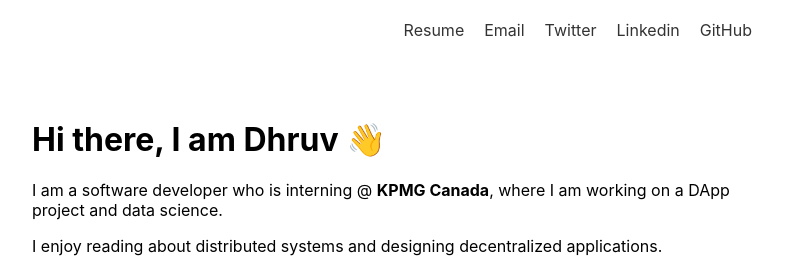
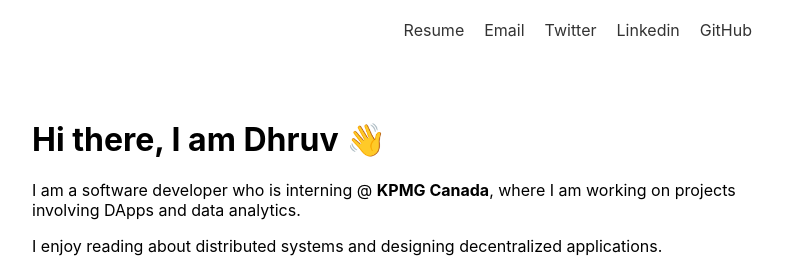
Before and after one commit to dbvora03/portfolio, a Next.js app: page / in a window 1280 px wide. Shown: the top 270 px of the page, without its empty margins (238-1041 px from the left). Built offline with nearby package versions, Linux system fonts and the light colour scheme.

Commit message:
fixed header

```diff
--- a/pages/index.js
+++ b/pages/index.js
@@ -26,7 +26,7 @@ export default function Home() {
         <meta name='description' content='Hello!'></meta>
       </Head>
       <h1>Hi there, I am Dhruv 👋 </h1>
-      <p>I am a software developer who is interning @ <strong>KPMG Canada</strong>, where I am working on a DApp project and data science.</p>
+      <p>I am a software developer who is interning @ <strong>KPMG Canada</strong>, where I am working on projects involving DApps and data analytics.</p>
       <p>I enjoy reading about distributed systems and designing decentralized applications.</p>
       <p>I also like Spongebob</p>
       <hr></hr>
```
